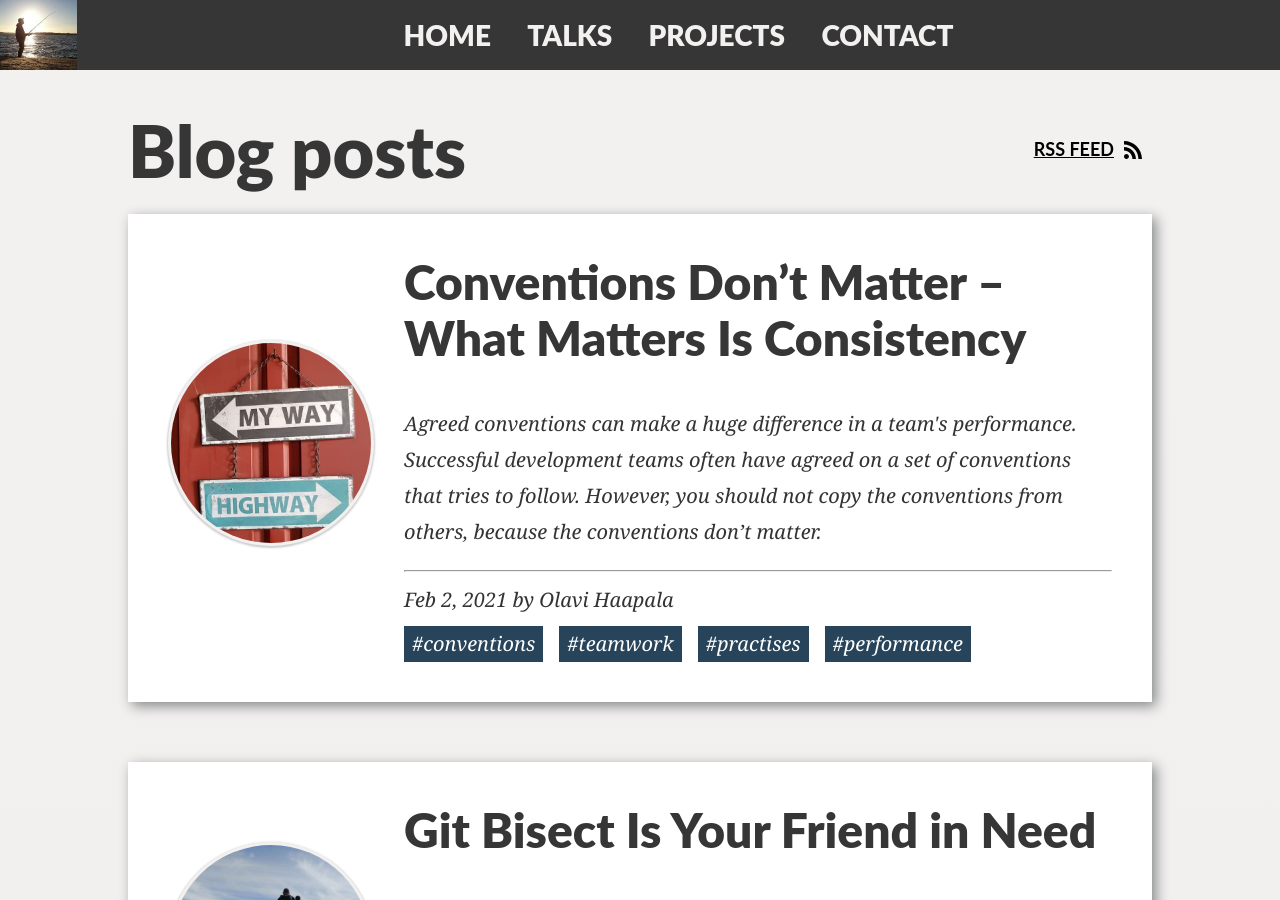
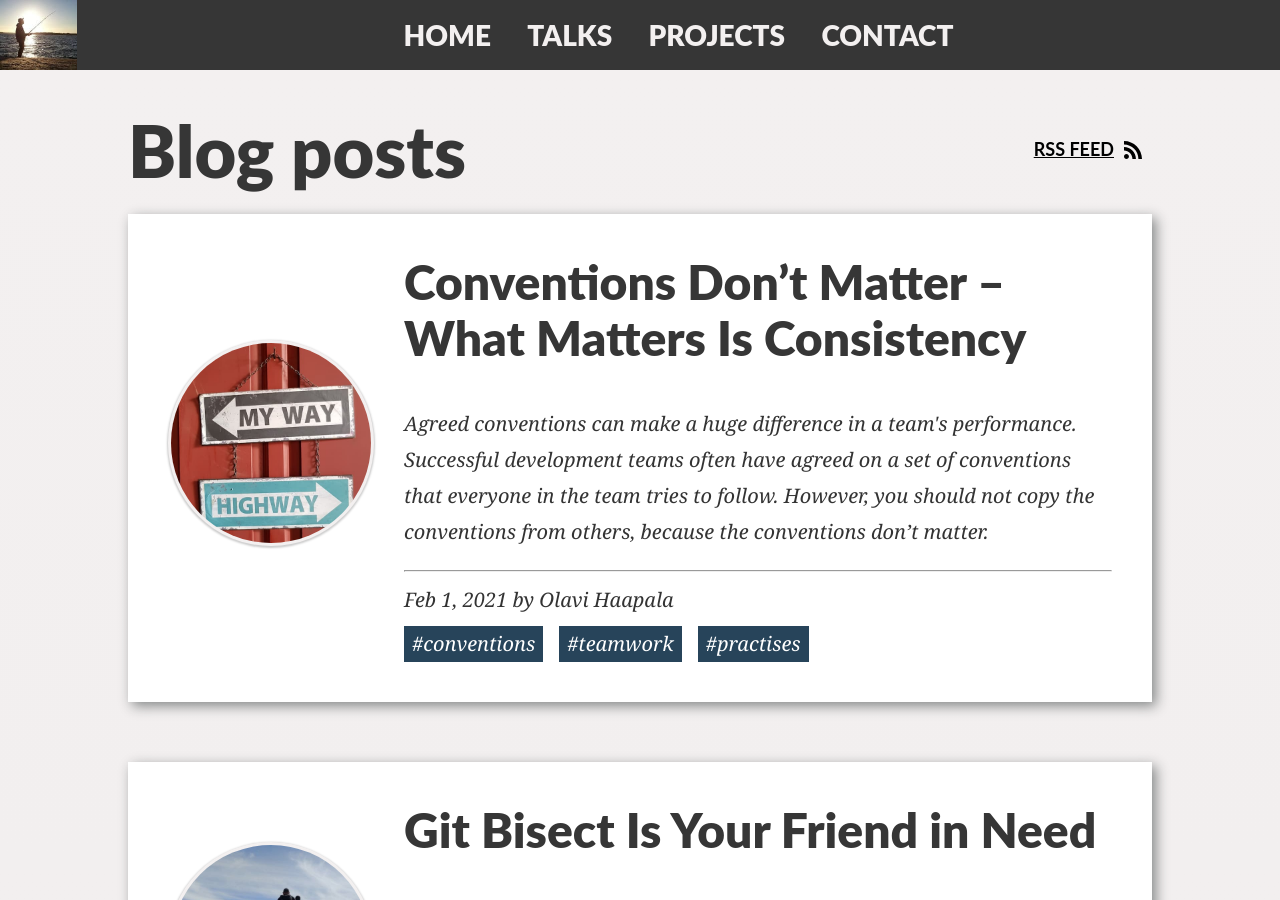
Before and after one commit to olpeh/olpeh.github.io, a Jekyll site: the page built from index.html, in a window 1280 px wide and 900 px high. Built offline with Jekyll 4.4.1, drawn with Linux system fonts in a browser that asks for light colours; the list of posts is cut into pages by our own code; comment, search, counter and statistics services are not loaded.

Commit message:
Typo fixes and small modifications

```diff
--- a/_posts/2021-02-02-conventions-dont-matter.md
+++ b/_posts/2021-02-02-conventions-dont-matter.md
@@ -1,11 +1,11 @@
 ---
 title: 'Conventions Don’t Matter – What Matters Is Consistency'
-date: 2021-02-02 12:00:00 Z
+date: 2021-02-01 12:00:00 Z
 layout: post
-excerpt: "Agreed conventions can make a huge difference in a team's performance. Successful development teams often have agreed on a set of conventions that tries to follow. However, you should not copy the conventions from others, because the conventions don’t matter."
+excerpt: "Agreed conventions can make a huge difference in a team's performance. Successful development teams often have agreed on a set of conventions that everyone in the team tries to follow. However, you should not copy the conventions from others, because the conventions don’t matter."
 author: 'Olavi Haapala'
 author_twitter: '0lpeh'
-tags: conventions teamwork practises performance
+tags: conventions teamwork practises
 image: '/images/16-conventions/myway.jpg'
 altText: 'Photo of an ongoing renovation inside a building'
 credits: 'Photo by Rommel Davila on Unsplash'
@@ -23,9 +23,9 @@
 
 ## Don't Blindly Copy Best Practises
 
-There are a lot of examples of long form best practices and conventions written up, which you can check out and adopt in your team as it suits your team. Something that works for others, may not work in your cause though. It is always best to agree on the conventions that work for your team and project. However, I would argue that the conventions themselves are unimportant. The only thing that matters is that everyone is following the same conventions and doing so consistently. Over time, the code base should remain somewhat uniform to the extent it is possible.
+There are a lot of examples of long form best practices and conventions written up, which you can check out and adopt in your team as it suits your team. Something that works for others, may not work in your cause though. It is always best to discuss together and agree on the conventions that work for your team and project. However, I would argue that the conventions themselves are unimportant. The only thing that matters is that everyone is following the same conventions and doing so consistently. Over time, the code base should remain somewhat uniform to the extent it is possible.
 
-You may think that is a bad idea, and stops innovation and adopting new trends and technologies. I dare to disagree. New conventions can be agreed on, and when a new convention is agreed on, it should be used in the codebase from that day on. Either by refactoring the whole code base to follow the new convention, which should be doable if the previous convention was followed carefully, or by using tools such as [phenomnomnominal/betterer](https://github.com/phenomnomnominal/betterer){:target="\_blank"}{:rel="noopener noreferrer"} to incrementally adopt a new convention, and stop anyone from adding new code that does not follow the newly agreed convention. It is equally important to document the agreed conventions and keep the documentation up-to-date over time.
+You may think that is a bad idea, and stops innovation and adopting new trends and technologies. I dare to disagree. New conventions can be agreed on, and when a new convention is agreed on, it should be used in the codebase from that day on. Either by refactoring the whole code base to follow the new convention, which should be doable if the previous convention was followed carefully, or by using tools such as [phenomnomnominal/betterer](https://github.com/phenomnomnominal/betterer){:target="\_blank"}{:rel="noopener noreferrer"} to incrementally adopt a new convention, and stop anyone from adding new code that does not follow the newly agreed convention. It is equally important to document the agreed conventions and keep the documentation up-to-date over time in addition to making sure everyone on the team hears about and understands the agreed conventions.
 
 ## Conventions Should Not Be Carved in Stone
 
@@ -33,4 +33,4 @@
 
 ## What Works for Your Team
 
-How are the conventions agreed on in your team? How do you document your conventions? What has been the most challenging topic to agree on? I would be interested to know that. You can reach out to me on [Twitter: @0lpeh](https://twitter.com/0lpeh/){:target="\_blank"}{:rel="noopener noreferrer"} or any other way that suits you best.
+How are the conventions agreed on in your team? How do you document your conventions? What has been the most challenging topic to agree on? I would be interested to know that. You can reach out to me on [Twitter: @0lpeh](https://twitter.com/0lpeh/){:target="\_blank"}{:rel="noopener noreferrer"} via DM or [by commenting on this Twitter thread](https://twitter.com/0lpeh/) or in any other way that suits you best.
```
Also changed, not shown: other parts of _posts/2021-02-02-conventions-dont-matter.md (+2 -2 lines).
